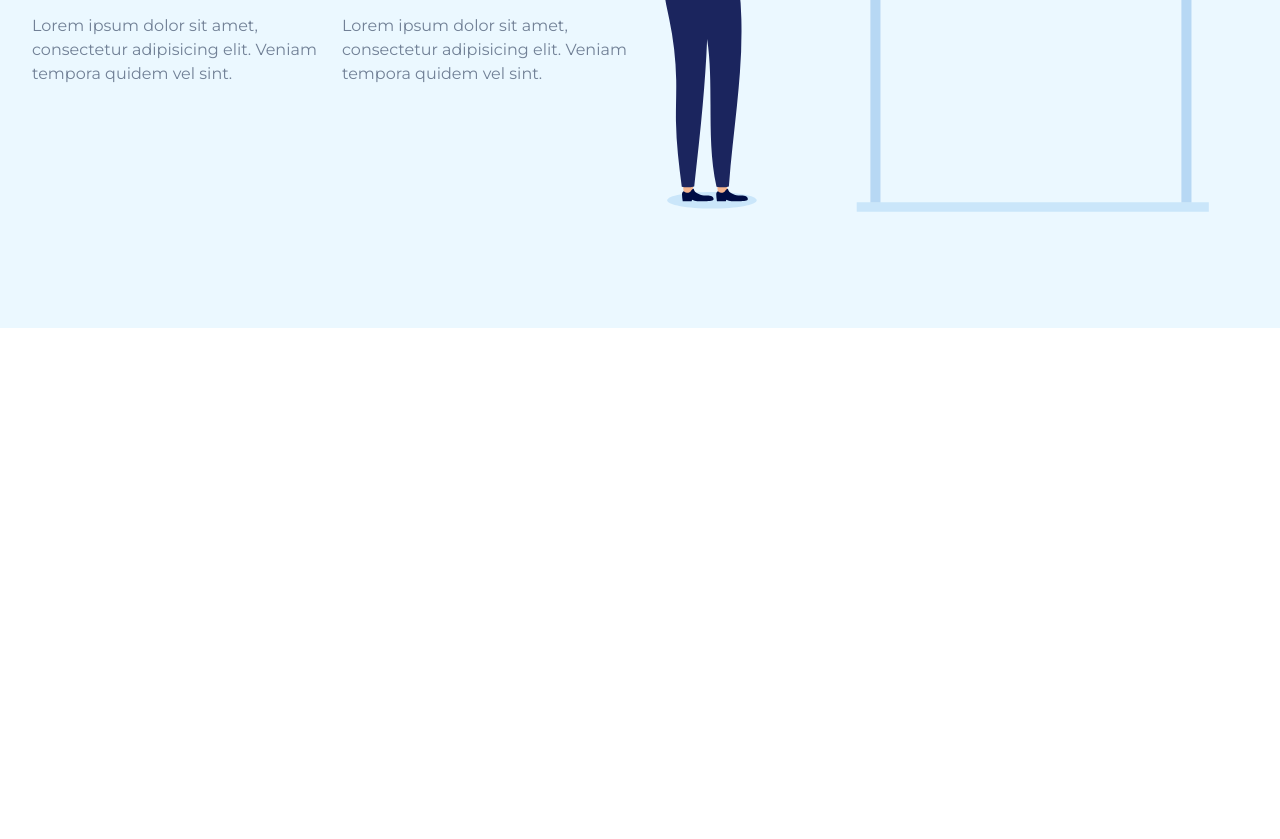
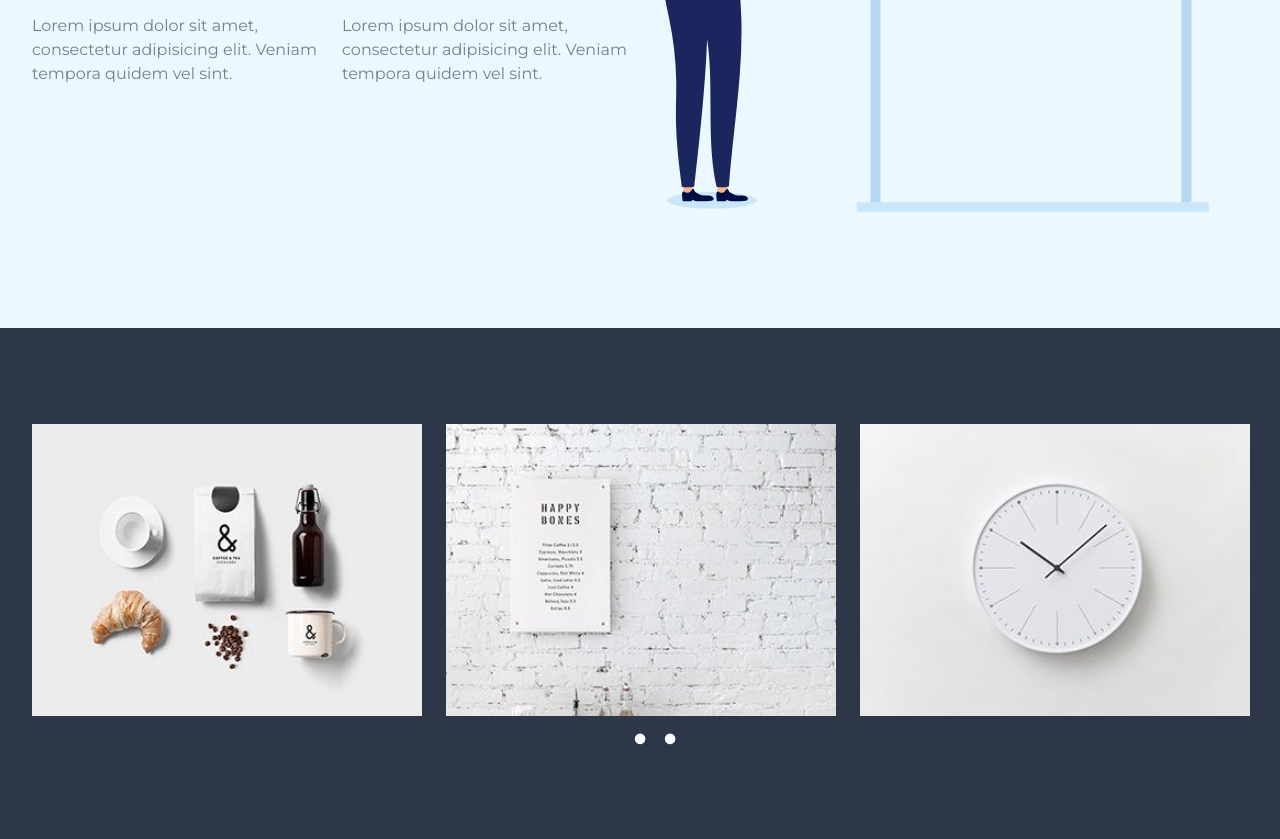
Before and after one commit to KimAnh0303/garena--test.github.io, a website built with Vite: page index.html in a window 1280 px wide. Shown: the part 2182-3021 px from the top of the page. Before the commit the page ends 2510 px from the top, so only its background shows below. Built offline with nearby package versions, Linux system fonts and the light colour scheme; files whose address does not match are found by name.

Commit message:
thuc update slick slider 1

```diff
--- a/css/tailwind.css
+++ b/css/tailwind.css
@@ -12,3 +12,48 @@ body{
 .container{
   @apply mx-auto px-5;
 }
+
+
+
+
+
+/* transition numbers in slide to dots */
+.slick-dots{
+  @apply text-center;
+}
+.slick-dots li {
+  position: relative;
+  display: inline-block;
+  width: 20px;
+  height: 20px;
+  margin: 0 5px;
+  padding: 0;
+  cursor: pointer;
+}
+
+.slick-dots li button {
+  font-size: 0;
+  line-height: 0;
+  display: block;
+  width: 20px;
+  height: 20px;
+  padding: 5px;
+  cursor: pointer;
+  color: transparent;
+  border: 0;
+  outline: none;
+  background: transparent;
+}
+
+.slick-dots li button:before {
+  content: '•';
+  font-size: 70px;
+  line-height: 20px;
+  position: absolute;
+  top: 0;
+  left: 0;
+  width: 50px;
+  height: 50px;
+  text-align: center;
+  color: #fff;
+}
--- a/index.html
+++ b/index.html
@@ -7,6 +7,7 @@
   <link rel="stylesheet" href="./css/tailwind.css">
   <link href="https://fonts.googleapis.com/css2?family=Montserrat:wght@100;200;300;400;500;600;700;800;900&family=Roboto&display=swap" rel="stylesheet">
   <link rel="stylesheet" href="https://cdnjs.cloudflare.com/ajax/libs/font-awesome/6.0.0-beta3/css/all.min.css">
+  <link rel="stylesheet" type="text/css" href="//cdn.jsdelivr.net/npm/slick-carousel@1.8.1/slick/slick.css"/>
   <title>Shine page</title>
   <link href="https://cdn.lineicons.com/3.0/lineicons.css" rel="stylesheet">
 </head>
@@ -105,6 +106,7 @@
       </div>
     </div>
   </section>
+
   <!-- feature -->
   <div id="feature" class="bg-blue-111">
     <div class="container mx-auto px-5 py-24">
@@ -181,5 +183,35 @@
       </div>
     </div>
   </div>
+
+  <!-- Slick slider1  -->
+  <section id="slick-slider1" class="bg-gray-112 py-24">
+    <div class="container">
+      <div class="list-slider">
+        <div class="slide-item w-1/3 px-3">
+          <img class="w-full" src="./image/sl-img1.jpg" alt="">
+        </div>
+        <div class="slide-item w-1/3 px-3">
+          <img class="w-full" src="./image/sl-img2.jpg" alt="">
+        </div>
+        <div class="slide-item w-1/3 px-3">
+          <img class="w-full" src="./image/sl-img3.jpg" alt="">
+        </div>
+        <div class="slide-item w-1/3 px-3">
+          <img class="w-full" src="./image/sl-img4.jpg" alt="">
+        </div>
+        <div class="slide-item w-1/3 px-3">
+          <img class="w-full" src="./image/sl-img5.jpg" alt="">
+        </div>
+        <div class="slide-item w-1/3 px-3">
+          <img class="w-full" src="./image/sl-img1.jpg" alt="">
+        </div>
+      </div>
+    </div>
+  </section>
 </body>
+<script src="http://code.jquery.com/jquery-1.10.2.js"></script>
+<script src="http://code.jquery.com/ui/1.11.2/jquery-ui.js"></script>
+<script type="text/javascript" src="//cdn.jsdelivr.net/npm/slick-carousel@1.8.1/slick/slick.min.js"></script>
+<script src="./index.js"></script>
 </html>
--- /dev/null
+++ b/index.js
@@ -0,0 +1,25 @@
+$(document).ready(function(){
+  $('.list-slider').slick({
+    infinite: true,
+    slidesToShow: 3,
+    slidesToScroll: 3,
+    dots: true,
+    arrows:false,
+    responsive: [
+      {
+        breakpoint: 769,
+        settings: {
+          slidesToShow: 2,
+          slidesToScroll: 2
+        }
+      },
+      {
+        breakpoint: 480,
+        settings: {
+          slidesToShow: 1,
+          slidesToScroll: 1
+        }
+      }
+    ]
+  });
+});
```
Also changed, not shown: image/sl-img1.jpg (added), image/sl-img2.jpg (added), image/sl-img3.jpg (added), image/sl-img4.jpg (added), image/sl-img5.jpg (added).
